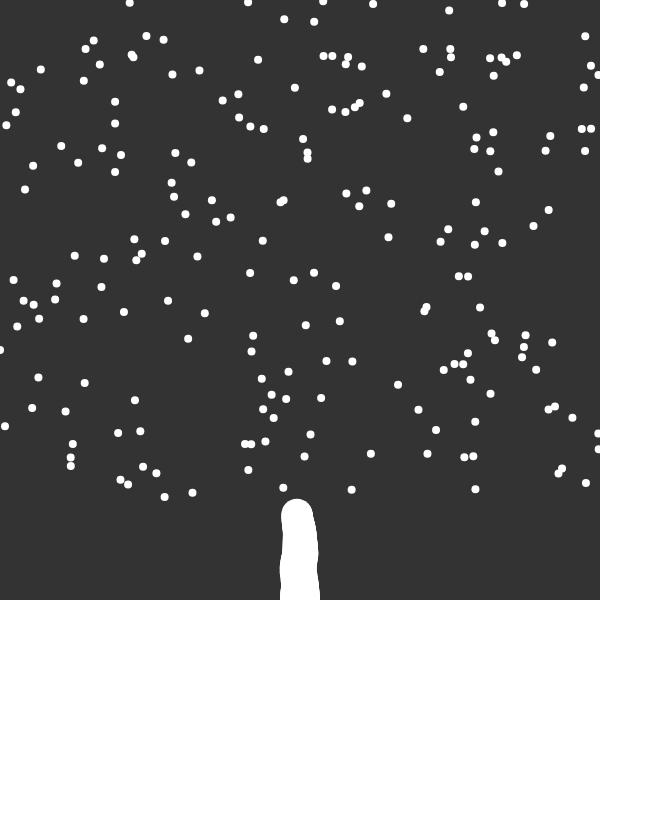
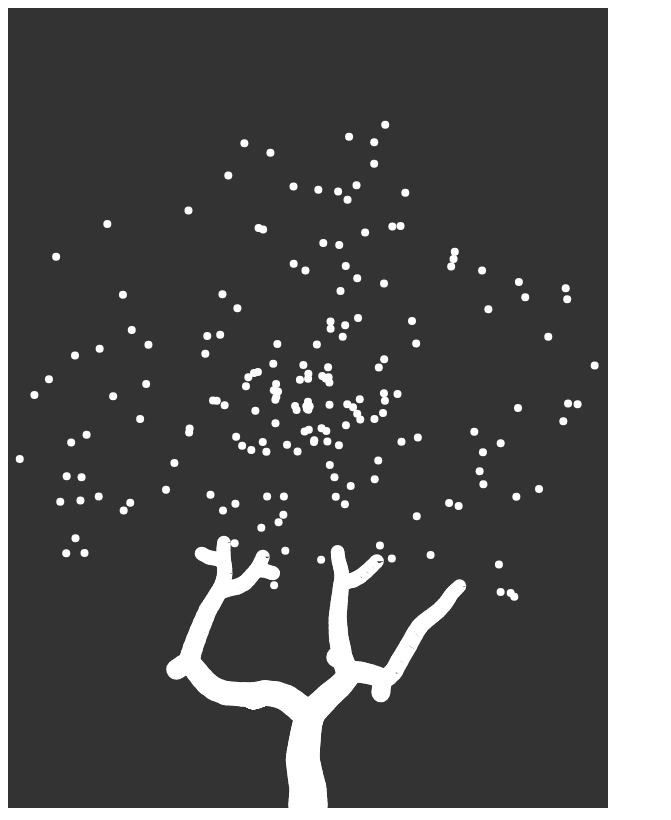
Before and after one commit to xxMrPHDxx/Fractal-Tree, a plain HTML site: page space-colonization/index.html in a window 1280 px wide. Shown: the whole page, without its empty margins (0-671 px from the left). Drawn offline with Linux system fonts and the light colour scheme; animation ran at ten frames a second.

Commit message:
made to look more like a tree

```diff
--- a/space-colonization/branch.js
+++ b/space-colonization/branch.js
@@ -5,19 +5,23 @@ export default class Branch{
 		this.dir = dir;
 		this.original_dir = copy(dir);
 		this.count = 0;
+
+		this.length = 5;
 		this.size = size;
 
 		this.target = addVector(this.pos,this.dir);
-		this.bushCounter = 200;
+		this.bushCounter = 80;
 		this.noBush = false;
-		this.bushSize = Math.random() * 10 | 0 + 10;
+		this.bushSize = 20;
+		this.ratio = (parent !== null) ? 0.99 * parent.ratio : 1;
 		this.bloomed = false;
 	}
 
 	next(){
 		this.noBush = true;
-		let pos = addVector(this.pos,this.dir);
-		return new Branch(this,pos,copy(this.dir),this.size * 0.996);
+		let nextDir = mult(this.dir,this.length);
+		let pos = addVector(this.pos,nextDir);
+		return new Branch(this,pos,copy(this.dir),this.size * 0.98);
 	}
 
 	draw(ctx){
@@ -29,11 +33,12 @@ export default class Branch{
 
 		if(this.parent === null) return;
 		ctx.lineWidth = this.size;
+		ctx.strokeStyle = color(255);
 		ctx.fillStyle = color(255);
 		ctx.beginPath();
-		// ctx.moveTo(this.pos.x,this.pos.y);
-		// ctx.lineTo(this.parent.pos.x,this.parent.pos.y);
-		// ctx.stroke();
+		ctx.moveTo(this.pos.x,this.pos.y);
+		ctx.lineTo(this.parent.pos.x,this.parent.pos.y);
+		ctx.stroke();
 		ctx.ellipse(this.pos.x,this.pos.y,this.size / 2,this.size / 2,0,Math.PI * 2,0);
 		ctx.fill();
 	}
@@ -41,7 +46,7 @@ export default class Branch{
 	drawFlower(ctx){
 		ctx.fillStyle = '#ff00ba';
 		ctx.beginPath();
-		ctx.ellipse(this.target.x,this.target.y,this.bushSize,this.bushSize,0,Math.PI * 2,0);
+		ctx.ellipse(this.target.x,this.target.y,this.bushSize * this.ratio,this.bushSize * this.ratio,0,Math.PI * 2,0);
 		ctx.fill();
 	}
 
@@ -58,6 +63,13 @@ function addVector(v1,v2){
 	};
 }
 
+function mult(v,scale){
+	return {
+		x: v.x * scale,
+		y: v.y * scale
+	};
+}
+
 function copy(object){
 	let obj = {};
 	for(const prop in object){
--- a/space-colonization/index.html
+++ b/space-colonization/index.html
@@ -2,12 +2,6 @@
 <html>
 <head>
 	<title>Space Colonization</title>
-	<style type="text/css">
-		* {
-			margin: 0;
-			padding: 0;
-		}
-	</style>
 </head>
 <body>
 	<canvas id="Game"></canvas>
--- a/space-colonization/leaf.js
+++ b/space-colonization/leaf.js
@@ -1,6 +1,11 @@
 export default class Leaf{
 	constructor(){
-		this.pos = {x:Math.random() * width,y:Math.random() * (height - 100)};
+		let angle = Math.random() * 2 * Math.PI;
+		let range = {x:2,y:3}
+		let radiusRange = range.y * range.x /
+					(Math.sqrt(Math.pow(range.x*Math.cos(angle),2) + Math.pow(range.y*Math.sin(angle),2)));
+		let radius = Math.random() * width / 2;
+		this.pos = {x:radius * Math.cos(angle) + width / 2,y:radius * Math.sin(angle) + height / 2};
 		this.reached = false;
 	}
 
--- a/space-colonization/main.js
+++ b/space-colonization/main.js
@@ -1,7 +1,7 @@
 import Tree from './tree.js';
 
 window.width = 600;
-window.height = 600;
+window.height = 800;
 
 const canvas = document.querySelector('#Game');
 canvas.setAttribute('width',width);
```
